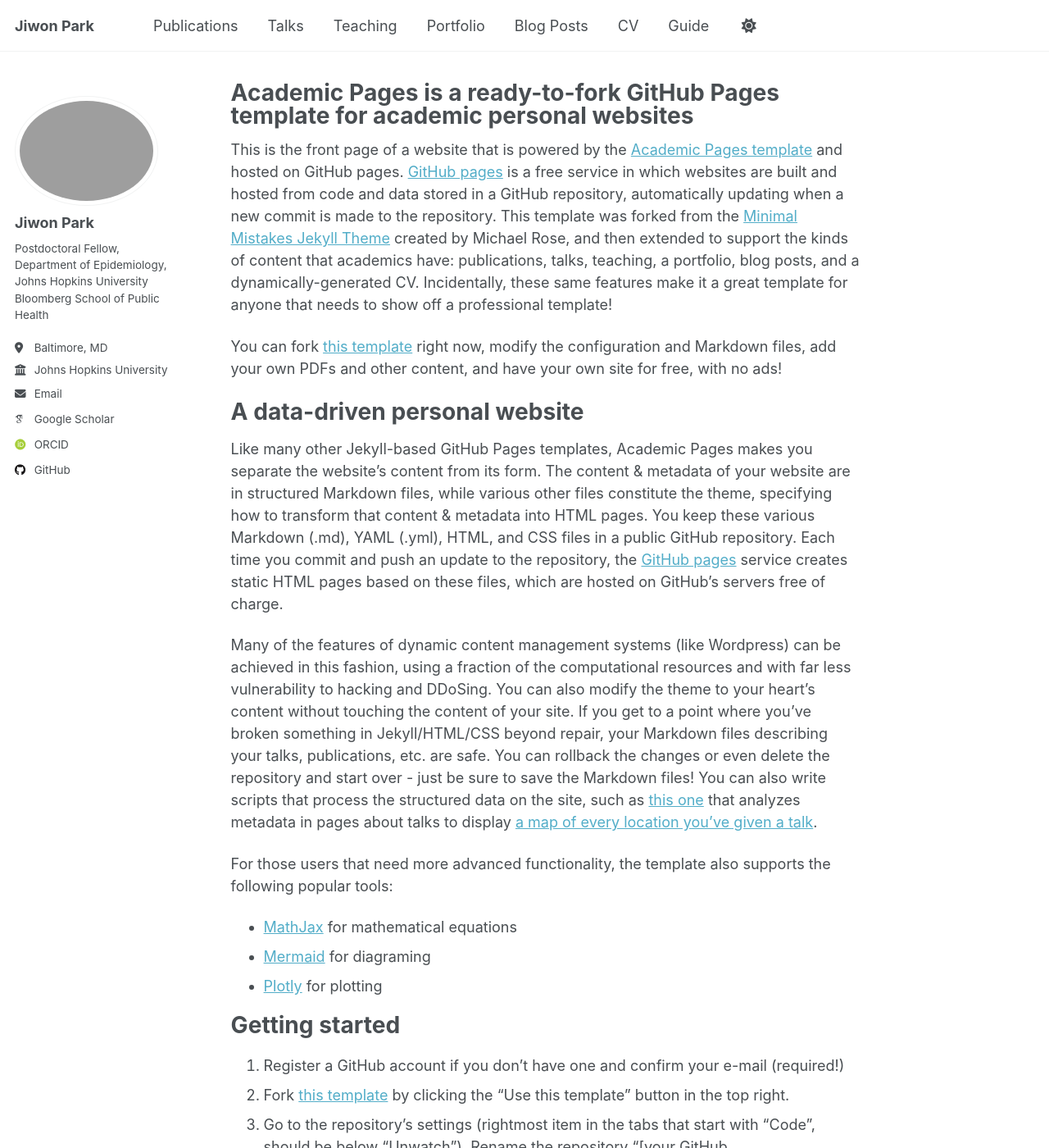
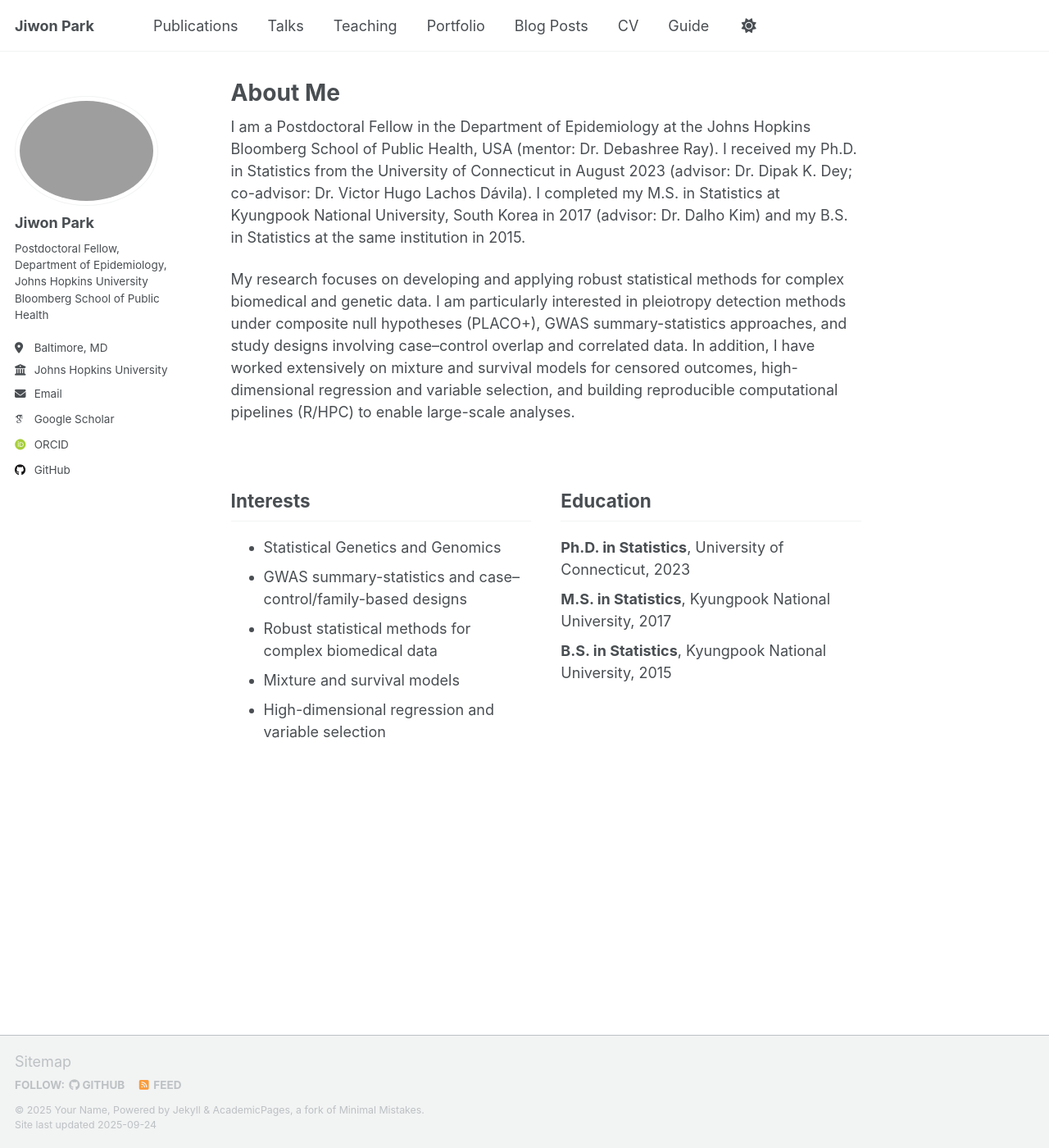
Before and after one commit to JiwonPark41/JiwonPark41.github.io, a Jekyll site: the page built from _pages/about.md, in a window 1280 px wide and 1400 px high. Shown: the whole window at 82% size. Built offline with Jekyll 4.4.1, drawn with Linux system fonts in a browser that asks for light colours; some web fonts are replaced; a script that is not in the unit is left out; some of the changed text lies outside the part shown.

Commit message:
Update about.md
about me

```diff
--- a/_pages/about.md
+++ b/_pages/about.md
@@ -1,56 +1,35 @@
 ---
+layout: single
+title: "About Me"
 permalink: /
-title: "Academic Pages is a ready-to-fork GitHub Pages template for academic personal websites"
 author_profile: true
-redirect_from:
-  - /about/
-  - /about.html
 ---
 
-This is the front page of a website that is powered by the [Academic Pages template](https://github.com/academicpages/academicpages.github.io) and hosted on GitHub pages. [GitHub pages](https://pages.github.com) is a free service in which websites are built and hosted from code and data stored in a GitHub repository, automatically updating when a new commit is made to the repository. This template was forked from the [Minimal Mistakes Jekyll Theme](https://mmistakes.github.io/minimal-mistakes/) created by Michael Rose, and then extended to support the kinds of content that academics have: publications, talks, teaching, a portfolio, blog posts, and a dynamically-generated CV. Incidentally, these same features make it a great template for anyone that needs to show off a professional template!
+I am a Postdoctoral Fellow in the Department of Epidemiology at the Johns Hopkins Bloomberg School of Public Health, USA (mentor: Dr. Debashree Ray). I received my Ph.D. in Statistics from the University of Connecticut in August 2023 (advisor: Dr. Dipak K. Dey; co-advisor: Dr. Victor Hugo Lachos Dávila). I completed my M.S. in Statistics at Kyungpook National University, South Korea in 2017 (advisor: Dr. Dalho Kim) and my B.S. in Statistics at the same institution in 2015.
 
- You can fork [this template](https://github.com/academicpages/academicpages.github.io) right now, modify the configuration and Markdown files, add your own PDFs and other content, and have your own site for free, with no ads!
+My research focuses on developing and applying robust statistical methods for complex biomedical and genetic data. I am particularly interested in pleiotropy detection methods under composite null hypotheses (PLACO+), GWAS summary-statistics approaches, and study designs involving case–control overlap and correlated data. In addition, I have worked extensively on mixture and survival models for censored outcomes, high-dimensional regression and variable selection, and building reproducible computational pipelines (R/HPC) to enable large-scale analyses.
 
-A data-driven personal website
-======
-Like many other Jekyll-based GitHub Pages templates, Academic Pages makes you separate the website's content from its form. The content & metadata of your website are in structured Markdown files, while various other files constitute the theme, specifying how to transform that content & metadata into HTML pages. You keep these various Markdown (.md), YAML (.yml), HTML, and CSS files in a public GitHub repository. Each time you commit and push an update to the repository, the [GitHub pages](https://pages.github.com/) service creates static HTML pages based on these files, which are hosted on GitHub's servers free of charge.
+<!-- 두 칼럼 레이아웃 -->
+<div style="display:flex; gap:2rem; flex-wrap:wrap; align-items:flex-start; margin-top:2rem">
 
-Many of the features of dynamic content management systems (like Wordpress) can be achieved in this fashion, using a fraction of the computational resources and with far less vulnerability to hacking and DDoSing. You can also modify the theme to your heart's content without touching the content of your site. If you get to a point where you've broken something in Jekyll/HTML/CSS beyond repair, your Markdown files describing your talks, publications, etc. are safe. You can rollback the changes or even delete the repository and start over - just be sure to save the Markdown files! You can also write scripts that process the structured data on the site, such as [this one](https://github.com/academicpages/academicpages.github.io/blob/master/talkmap.ipynb) that analyzes metadata in pages about talks to display [a map of every location you've given a talk](https://academicpages.github.io/talkmap.html).
+  <div style="flex:1 1 300px; min-width:280px">
+    <h2>Interests</h2>
+    <ul>
+      <li>Statistical Genetics and Genomics</li>
+      <li>GWAS summary-statistics and case–control/family-based designs</li>
+      <li>Robust statistical methods for complex biomedical data</li>
+      <li>Mixture and survival models</li>
+      <li>High-dimensional regression and variable selection</li>
+    </ul>
+  </div>
 
-For those users that need more advanced functionality, the template also supports the following popular tools:
-- [MathJax](https://www.mathjax.org/) for mathematical equations
-- [Mermaid](https://mermaid.js.org/) for diagraming
-- [Plotly](https://plotly.com/javascript/) for plotting
+  <div style="flex:1 1 300px; min-width:280px">
+    <h2>Education</h2>
+    <ul style="list-style:none; padding-left:0">
+      <li><strong>Ph.D. in Statistics</strong>, University of Connecticut, 2023</li>
+      <li><strong>M.S. in Statistics</strong>, Kyungpook National University, 2017</li>
+      <li><strong>B.S. in Statistics</strong>, Kyungpook National University, 2015</li>
+    </ul>
+  </div>
 
-Getting started
-======
-1. Register a GitHub account if you don't have one and confirm your e-mail (required!)
-1. Fork [this template](https://github.com/academicpages/academicpages.github.io) by clicking the "Use this template" button in the top right.
-1. Go to the repository's settings (rightmost item in the tabs that start with "Code", should be below "Unwatch"). Rename the repository "[your GitHub username].github.io", which will also be your website's URL.
-1. Set site-wide configuration and create content & metadata (see below -- also see [this set of diffs](http://archive.is/3TPas) showing what files were changed to set up [an example site](https://getorg-testacct.github.io) for a user with the username "getorg-testacct")
-1. Upload any files (like PDFs, .zip files, etc.) to the files/ directory. They will appear at https://[your GitHub username].github.io/files/example.pdf.
-1. Check status by going to the repository settings, in the "GitHub pages" section
-
-Site-wide configuration
-------
-The main configuration file for the site is in the base directory in [_config.yml](https://github.com/academicpages/academicpages.github.io/blob/master/_config.yml), which defines the content in the sidebars and other site-wide features. You will need to replace the default variables with ones about yourself and your site's github repository. The configuration file for the top menu is in [_data/navigation.yml](https://github.com/academicpages/academicpages.github.io/blob/master/_data/navigation.yml). For example, if you don't have a portfolio or blog posts, you can remove those items from that navigation.yml file to remove them from the header.
-
-Create content & metadata
-------
-For site content, there is one Markdown file for each type of content, which are stored in directories like _publications, _talks, _posts, _teaching, or _pages. For example, each talk is a Markdown file in the [_talks directory](https://github.com/academicpages/academicpages.github.io/tree/master/_talks). At the top of each Markdown file is structured data in YAML about the talk, which the theme will parse to do lots of cool stuff. The same structured data about a talk is used to generate the list of talks on the [Talks page](https://academicpages.github.io/talks), each [individual page](https://academicpages.github.io/talks/2012-03-01-talk-1) for specific talks, the talks section for the [CV page](https://academicpages.github.io/cv), and the [map of places you've given a talk](https://academicpages.github.io/talkmap.html) (if you run this [python file](https://github.com/academicpages/academicpages.github.io/blob/master/talkmap.py) or [Jupyter notebook](https://github.com/academicpages/academicpages.github.io/blob/master/talkmap.ipynb), which creates the HTML for the map based on the contents of the _talks directory).
-
-**Markdown generator**
-
-The repository includes [a set of Jupyter notebooks](https://github.com/academicpages/academicpages.github.io/tree/master/markdown_generator
-) that converts a CSV containing structured data about talks or presentations into individual Markdown files that will be properly formatted for the Academic Pages template. The sample CSVs in that directory are the ones I used to create my own personal website at stuartgeiger.com. My usual workflow is that I keep a spreadsheet of my publications and talks, then run the code in these notebooks to generate the Markdown files, then commit and push them to the GitHub repository.
-
-How to edit your site's GitHub repository
-------
-Many people use a git client to create files on their local computer and then push them to GitHub's servers. If you are not familiar with git, you can directly edit these configuration and Markdown files directly in the github.com interface. Navigate to a file (like [this one](https://github.com/academicpages/academicpages.github.io/blob/master/_talks/2012-03-01-talk-1.md) and click the pencil icon in the top right of the content preview (to the right of the "Raw | Blame | History" buttons). You can delete a file by clicking the trashcan icon to the right of the pencil icon. You can also create new files or upload files by navigating to a directory and clicking the "Create new file" or "Upload files" buttons.
-
-Example: editing a Markdown file for a talk
-![Editing a Markdown file for a talk](/images/editing-talk.png)
-
-For more info
-------
-More info about configuring Academic Pages can be found in [the guide](https://academicpages.github.io/markdown/), the [growing wiki](https://github.com/academicpages/academicpages.github.io/wiki), and you can always [ask a question on GitHub](https://github.com/academicpages/academicpages.github.io/discussions). The [guides for the Minimal Mistakes theme](https://mmistakes.github.io/minimal-mistakes/docs/configuration/) (which this theme was forked from) might also be helpful.
+</div>
```
